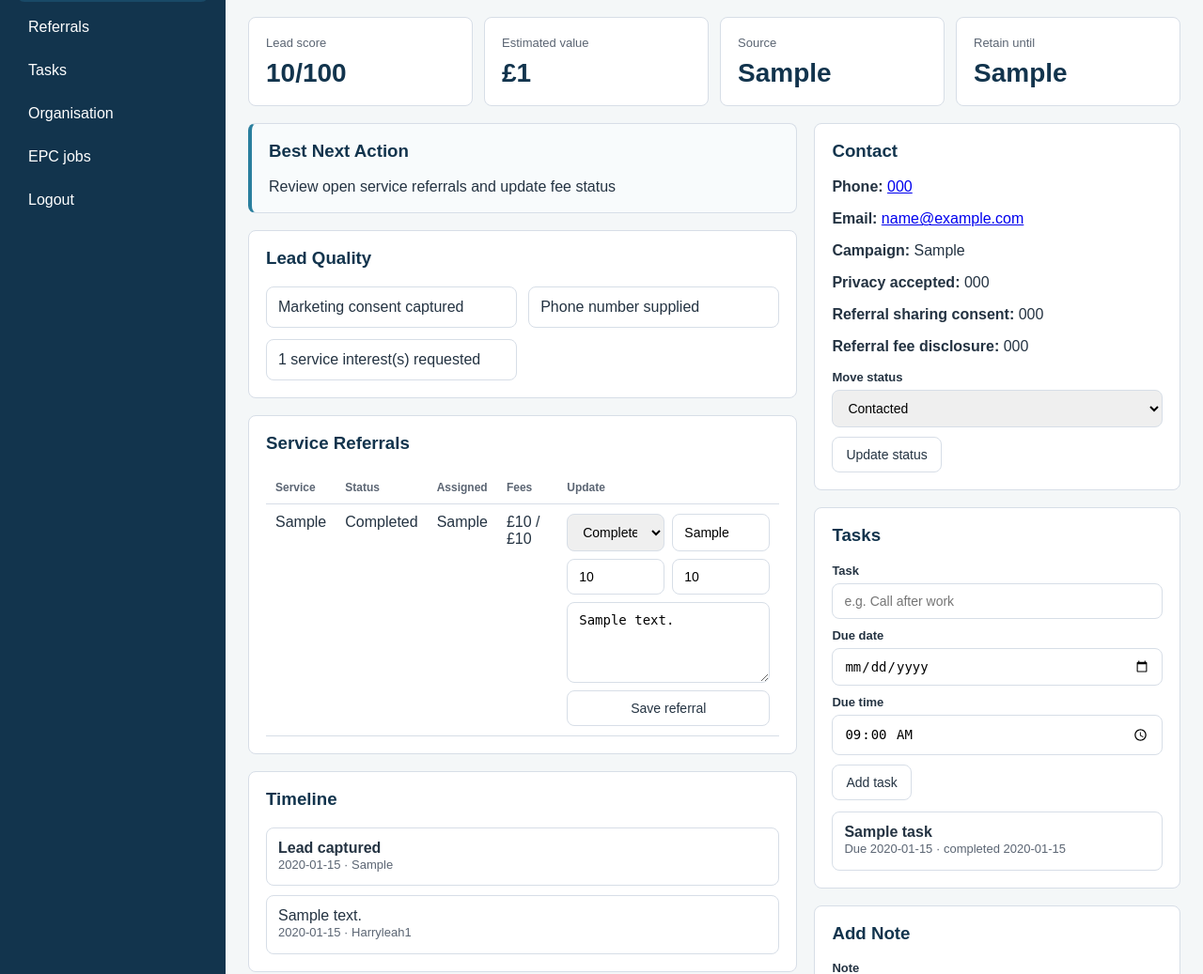
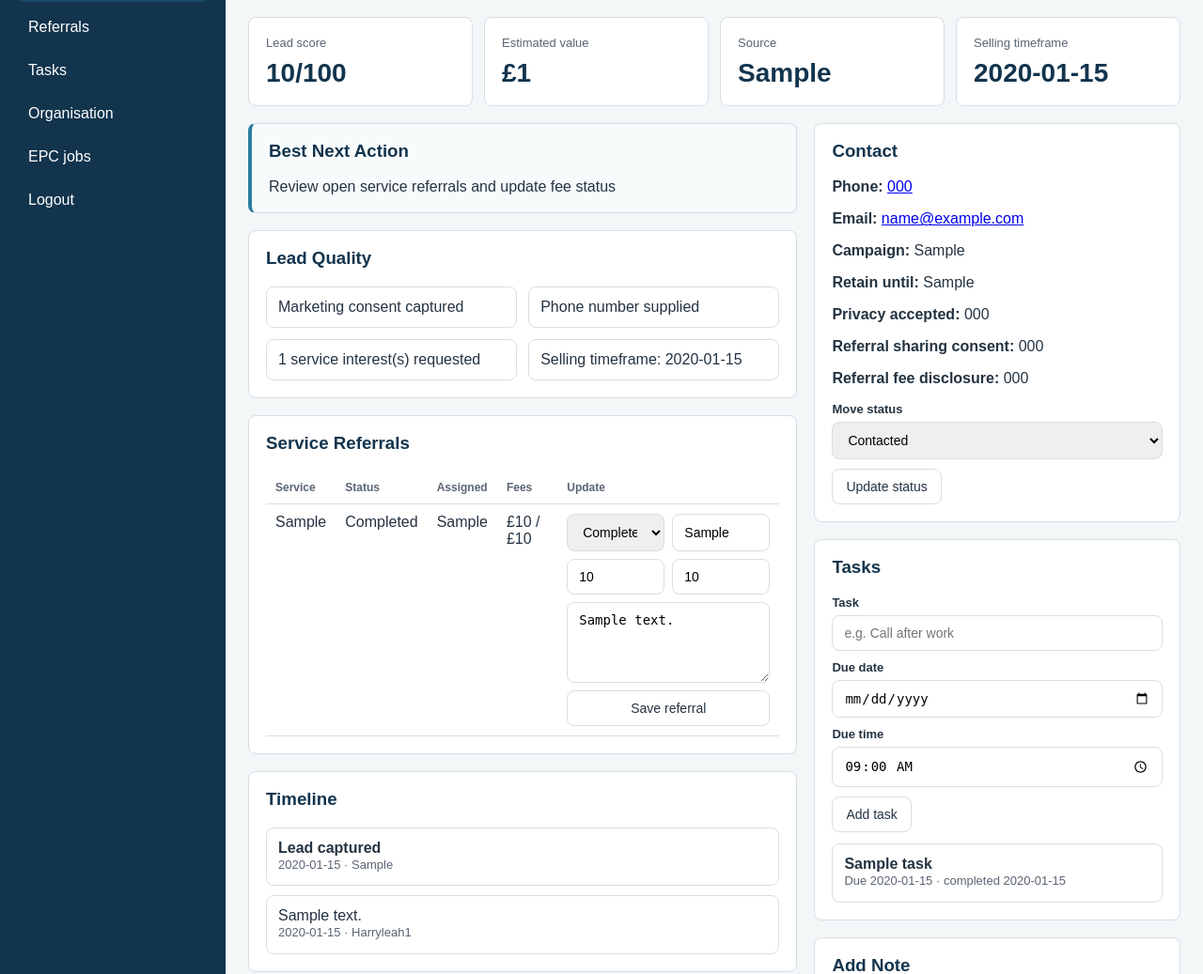
Before and after one commit to Harryl1/booking-system, a Flask app: page /leads/1 in a window 1280 px wide. Shown: the part 158-1195 px from the top of the page at 94% size. Run offline with Flask 3, Linux system fonts and the light colour scheme; a user stored in the database is signed in; data comes from the database, SQL or seed files in the repository; tables that the repository leaves empty hold one stand-in row (values such as "Sample post"); some libraries are stand-ins or nearby versions.

Commit message:
Add selling timeframe and tighten report

```diff
--- a/main.py
+++ b/main.py
@@ -148,6 +148,7 @@ VALID_LEAD_STATUSES = {
     LEAD_STATUS_LOST,
 }
 VALID_PROPERTY_TYPES = {"flat", "terraced", "semi detached", "detached"}
+VALID_SELLING_TIMEFRAMES = {"0-3 months", "3-6 months", "6-9 months", "9-12 months", "just exploring", ""}
 SERVICE_VALUATION = "valuation"
 SERVICE_EPC = "epc"
 SERVICE_SOLICITOR = "solicitor"
@@ -382,6 +383,7 @@ def init_db():
                 utm_source TEXT,
                 utm_medium TEXT,
                 utm_campaign TEXT,
+                selling_timeframe TEXT,
                 lead_score INTEGER NOT NULL DEFAULT 0,
                 next_follow_up_at TEXT,
                 organisation_id INTEGER REFERENCES organisations (id)
@@ -514,6 +516,7 @@ def init_db():
             utm_source TEXT,
             utm_medium TEXT,
             utm_campaign TEXT,
+            selling_timeframe TEXT,
             lead_score INTEGER NOT NULL DEFAULT 0,
             next_follow_up_at TEXT,
             organisation_id INTEGER,
@@ -617,6 +620,7 @@ def ensure_lead_action_columns():
         "utm_source": "TEXT",
         "utm_medium": "TEXT",
         "utm_campaign": "TEXT",
+        "selling_timeframe": "TEXT",
         "lead_score": "INTEGER NOT NULL DEFAULT 0",
         "next_follow_up_at": "TEXT",
     }
@@ -818,7 +822,7 @@ def calculate_lead_score(data, marketing_consent=False):
         score += 10
     if data.get("phone"):
         score += 10
-    requested_services = normalise_requested_services(data.get("help_requested"))
+    requested_services = normalise_requested_services(data.get("help_requested") or data.get("selected_services"))
     if requested_services:
         score += min(len(requested_services) * 10, 30)
     if to_float(data.get("net_proceeds", 0)) > 50000:
@@ -827,6 +831,15 @@ def calculate_lead_score(data, marketing_consent=False):
         score += 10
     if data.get("plan") == "buy":
         score += 10
+    selling_timeframe = (data.get("selling_timeframe") or "").strip().lower()
+    timeframe_scores = {
+        "0-3 months": 30,
+        "3-6 months": 20,
+        "6-9 months": 10,
+        "9-12 months": 5,
+        "just exploring": 0,
+    }
+    score += timeframe_scores.get(selling_timeframe, 0)
     return min(score, 100)
 
 
@@ -839,6 +852,8 @@ def lead_score_factors(lead, referrals=None):
         factors.append("Phone number supplied")
     if referrals:
         factors.append(f"{len(referrals)} service interest(s) requested")
+    if lead["selling_timeframe"]:
+        factors.append(f"Selling timeframe: {lead['selling_timeframe']}")
     if to_float(lead["valuation"], 0) >= 250000:
         factors.append("Material property value")
     if (lead["lead_score"] or 0) >= 60:
@@ -854,6 +869,8 @@ def best_next_action(lead, tasks=None, referrals=None):
     open_tasks = [task for task in tasks if not task["completed_at"]]
     if open_tasks:
         return f"Complete task: {open_tasks[0]['title']}"
+    if lead["status"] == LEAD_STATUS_NEW and lead["selling_timeframe"] == "0-3 months":
+        return "Call immediately: seller says they may move within 0-3 months"
     if lead["status"] == LEAD_STATUS_NEW:
         return "Call the lead and qualify their moving timeline"
     if lead["status"] == LEAD_STATUS_CONTACTED:
@@ -951,7 +968,7 @@ def send_email(to_address, subject, body):
     return True
 
 
-def notify_new_lead(lead_id, name, email, phone, address, lead_score):
+def notify_new_lead(lead_id, name, email, phone, address, lead_score, selling_timeframe=""):
     if not LEAD_NOTIFICATION_EMAIL:
         return
     body = (
@@ -960,6 +977,7 @@ def notify_new_lead(lead_id, name, email, phone, address, lead_score):
         f"Email: {email}\n"
         f"Phone: {phone}\n"
         f"Address: {address}\n"
+        f"Selling timeframe: {selling_timeframe or 'Not supplied'}\n"
         f"Lead score: {lead_score}/100\n\n"
         f"Recommended action: call and qualify the seller while the enquiry is fresh.\n\n"
         f"Open lead: {APP_BASE_URL}/leads/{lead_id}\n"
@@ -1186,6 +1204,22 @@ def validate_lead_status(status):
     if status not in VALID_LEAD_STATUSES:
         abort(400, "Invalid lead status")
     return status
+
+
+def validate_selling_timeframe(value):
+    value = (value or "").strip().lower()
+    labels = {
+        "0-3 months": "0-3 months",
+        "3-6 months": "3-6 months",
+        "6-9 months": "6-9 months",
+        "9-12 months": "9-12 months",
+        "just exploring": "Just exploring",
+        "exploring": "Just exploring",
+        "": "",
+    }
+    if value not in labels:
+        abort(400, "Invalid selling timeframe")
+    return labels[value]
 
 
 def calculate_price(property_type, bedrooms):
@@ -2135,7 +2169,7 @@ def export_leads_csv():
     where_sql, params = scoped_lead_where()
     rows = db.execute(f"""
         SELECT id, name, email, phone, address, valuation, source, utm_source,
-               utm_medium, utm_campaign, status, lead_stage, lead_score,
+               utm_medium, utm_campaign, selling_timeframe, status, lead_stage, lead_score,
                marketing_consent, referral_consent_accepted_at, referral_fee_disclosure_accepted_at,
                created_at, next_follow_up_at, retention_until,
                (
@@ -2153,7 +2187,7 @@ def export_leads_csv():
     writer = csv.writer(output)
     writer.writerow([
         "id", "name", "email", "phone", "address", "valuation", "source",
-        "utm_source", "utm_medium", "utm_campaign", "status", "lead_stage",
+        "utm_source", "utm_medium", "utm_campaign", "selling_timeframe", "status", "lead_stage",
         "lead_score", "marketing_consent", "referral_consent_accepted_at",
         "referral_fee_disclosure_accepted_at", "created_at", "next_follow_up_at",
         "retention_until", "referrals",
@@ -2984,6 +3018,7 @@ def create_lead_report(data):
         "borrowing_power": to_float(data.get("borrowing_power", 0)),
         "max_budget": to_float(data.get("max_budget", 0)),
         "monthly_payment_estimate": to_float(data.get("monthly_payment_estimate", 0)),
+        "selling_timeframe": data.get("selling_timeframe") or "Not supplied",
         "recommendation": data.get("recommendation") or "No recommendation available.",
         "selected_services": selected_services,
     }
@@ -3008,6 +3043,7 @@ def save_lead_payload(data, create_report=False):
     utm_source = (data.get("utm_source") or "").strip()
     utm_medium = (data.get("utm_medium") or "").strip()
     utm_campaign = (data.get("utm_campaign") or "").strip()
+    selling_timeframe = validate_selling_timeframe(data.get("selling_timeframe"))
     created_at = data.get("created_at") or datetime.now().isoformat()
     notes = (data.get("notes") or "").strip()
     requested_services = normalise_requested_services(data.get("help_requested") or data.get("selected_services"))
@@ -3069,9 +3105,9 @@ def save_lead_payload(data, create_report=False):
                 assigned_agent_id, report_filename, report_token, report_expires_at,
                 marketing_consent, privacy_notice_accepted_at,
                 referral_consent_accepted_at, referral_fee_disclosure_accepted_at, retention_until,
-                source_page, utm_source, utm_medium, utm_campaign, lead_score, next_follow_up_at,
+                source_page, utm_source, utm_medium, utm_campaign, selling_timeframe, lead_score, next_follow_up_at,
                 organisation_id
-            ) VALUES (?, ?, ?, ?, ?, ?, ?, ?, ?, ?, ?, ?, ?, ?, ?, ?, ?, ?, ?, ?, ?, ?, ?, ?, ?, ?, ?, ?)
+            ) VALUES (?, ?, ?, ?, ?, ?, ?, ?, ?, ?, ?, ?, ?, ?, ?, ?, ?, ?, ?, ?, ?, ?, ?, ?, ?, ?, ?, ?, ?)
         """, (
             name,
             email,
@@ -3098,6 +3134,7 @@ def save_lead_payload(data, create_report=False):
             utm_source,
             utm_medium,
             utm_campaign,
+            selling_timeframe,
             lead_score,
             (datetime.now() + timedelta(days=1)).isoformat(),
             organisation_id,
@@ -3137,7 +3174,7 @@ def save_lead_payload(data, create_report=False):
             response["pdf_url"] = f"/reports/{report_token}"
             response["report_expires_at"] = report_expires_at
             send_customer_confirmation(email, request.host_url.rstrip("/") + response["pdf_url"])
-        notify_new_lead(lead_id, name, email, phone, address, lead_score)
+        notify_new_lead(lead_id, name, email, phone, address, lead_score, selling_timeframe)
         return jsonify(response)
 
     except Exception as error:
--- a/templates/lead_detail.html
+++ b/templates/lead_detail.html
@@ -81,7 +81,7 @@
             <div class="panel"><div class="muted">Lead score</div><div class="metric">{{ lead["lead_score"] or 0 }}/100</div></div>
             <div class="panel"><div class="muted">Estimated value</div><div class="metric">£{{ lead["valuation"] or 0 }}</div></div>
             <div class="panel"><div class="muted">Source</div><div class="metric">{{ lead["source"]|replace("_", " ")|title }}</div></div>
-            <div class="panel"><div class="muted">Retain until</div><div class="metric">{{ lead["retention_until"] or "-" }}</div></div>
+            <div class="panel"><div class="muted">Selling timeframe</div><div class="metric">{{ lead["selling_timeframe"] or "-" }}</div></div>
         </div>
 
         <div class="workspace">
@@ -157,6 +157,7 @@
                     <p><strong>Phone:</strong> <a href="tel:{{ lead['phone'] }}">{{ lead["phone"] }}</a></p>
                     <p><strong>Email:</strong> <a href="mailto:{{ lead['email'] }}">{{ lead["email"] }}</a></p>
                     <p><strong>Campaign:</strong> {{ lead["utm_campaign"] or "-" }}</p>
+                    <p><strong>Retain until:</strong> {{ lead["retention_until"] or "-" }}</p>
                     <p><strong>Privacy accepted:</strong> {{ lead["privacy_notice_accepted_at"] or "-" }}</p>
                     <p><strong>Referral sharing consent:</strong> {{ lead["referral_consent_accepted_at"] or "Not captured" }}</p>
                     <p><strong>Referral fee disclosure:</strong> {{ lead["referral_fee_disclosure_accepted_at"] or "Not captured" }}</p>
```
Also changed, not shown: pdf_report.py (+18 -12 lines).
